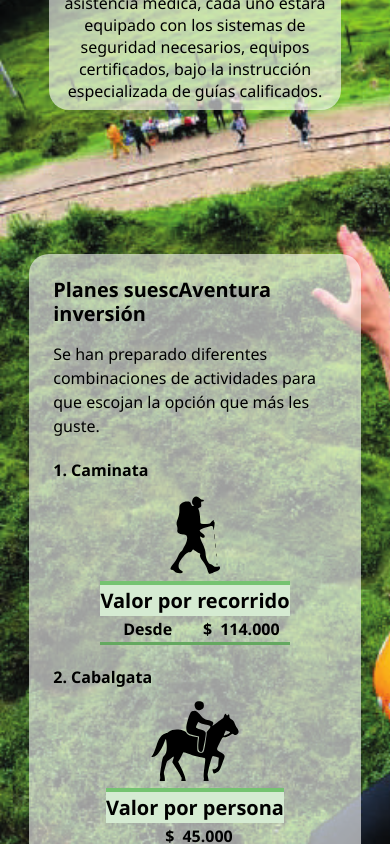
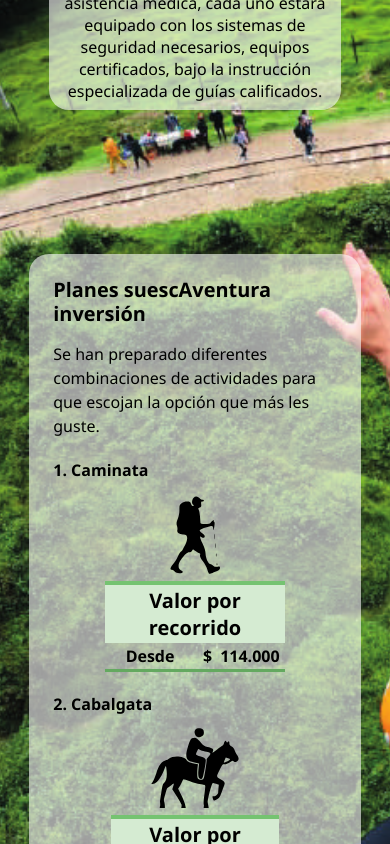
Before and after one commit to dimatteoCarlos/landing-page-suescaventura, a React (Vite) app: page / in a window 390 px wide. Shown: the part 11156-12000 px from the top of the page. Built offline with nearby package versions, Linux system fonts and the light colour scheme.

Commit message:
last image adjusted

```diff
--- a/src/components/visualBox/visualBox.css
+++ b/src/components/visualBox/visualBox.css
@@ -2,14 +2,13 @@
 
 .visualBox {
   width: 100%;
-  height: 25rem;
+  height: 30rem;
   min-height: 25rem;
-  /* max-height: 35rem; */
   background-color: transparent;
   margin: 0;
   padding: 0;
 
-  height: clamp(25rem, -47.647rem + 152.941vw, 90rem);
+  height: clamp(25rem, -47.647rem + 152.941vw, 100rem);
 
   /* border:10px solid orangered; */
 }
--- a/src/styles/style-lastPage.css
+++ b/src/styles/style-lastPage.css
@@ -120,15 +120,18 @@
 .lastpage__photoGroup--12 {
   width: 50%;
   max-width: 60rem;
-  max-height: 10rem;
   align-self: center;
   margin-bottom: 1rem;
 
-  aspect-ratio: auto;
+  transition:all 750ms  ease-in-out;
+  scale:0.9;
+
 }
 
 .lastpage__photoGroup--12:hover {
   scale: 1.1;
+
+
 }
 
 .contact {
--- a/src/styles/style-plans.css
+++ b/src/styles/style-plans.css
@@ -215,7 +215,7 @@
   align-items: center;
   justify-content: start;
 
-  width: 100%;
+  width: 95%;
   min-width: max(100%, max-content);
   font-weight: bold;
 
@@ -246,6 +246,7 @@
   display: flex;
   width: 100%;
   margin: 0 1rem;
+  align-self: center;
   /* border: 4px solid rgb(247, 0, 255); */
 }
 
@@ -283,7 +284,7 @@
   display: flex;
 }
 
-@media screen and (max-width: 550px) {
+@media screen and (max-width: 568px) {
   .plan__cards__container {
     flex-wrap: wrap;
     width: 100%;
```
